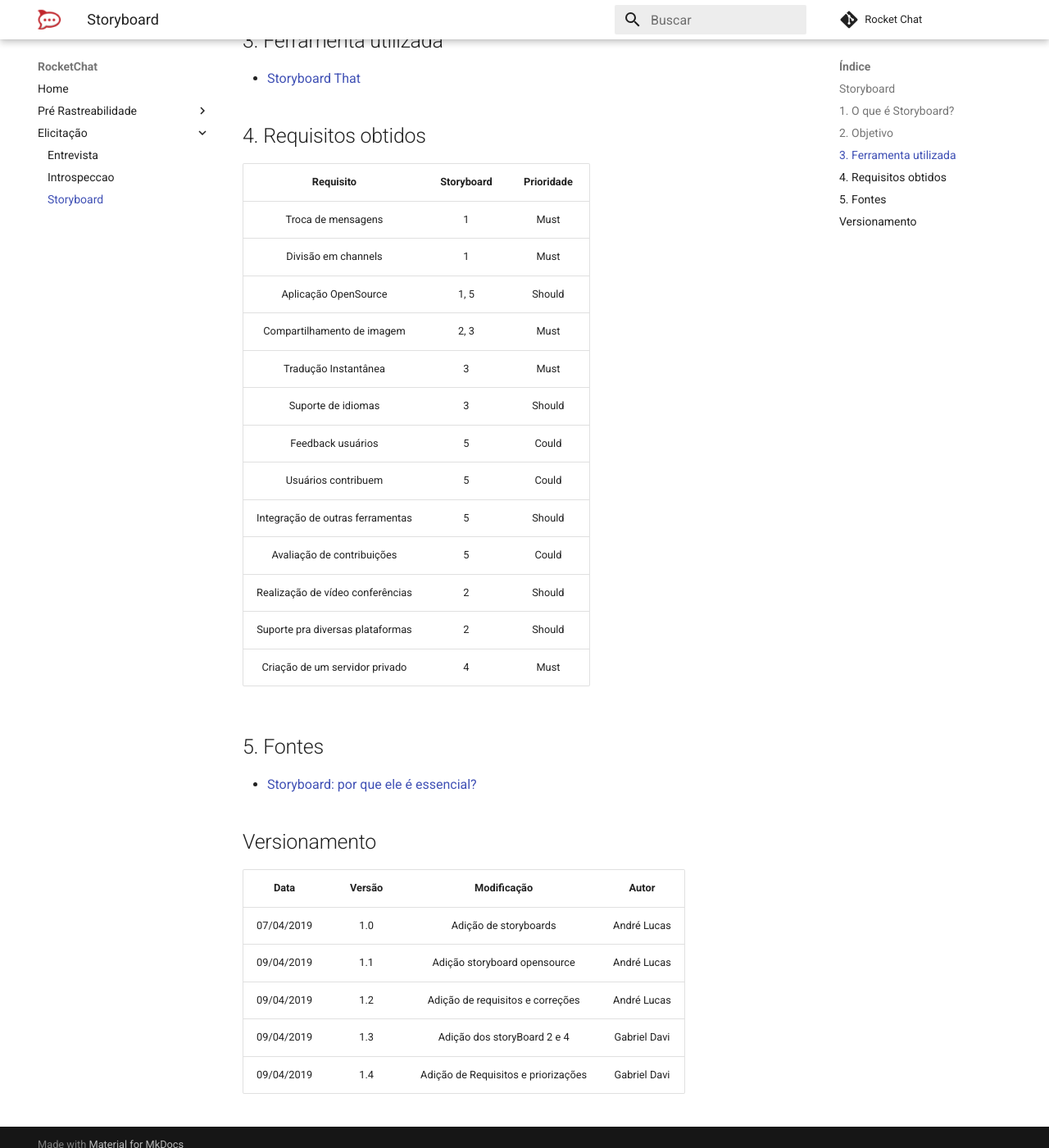
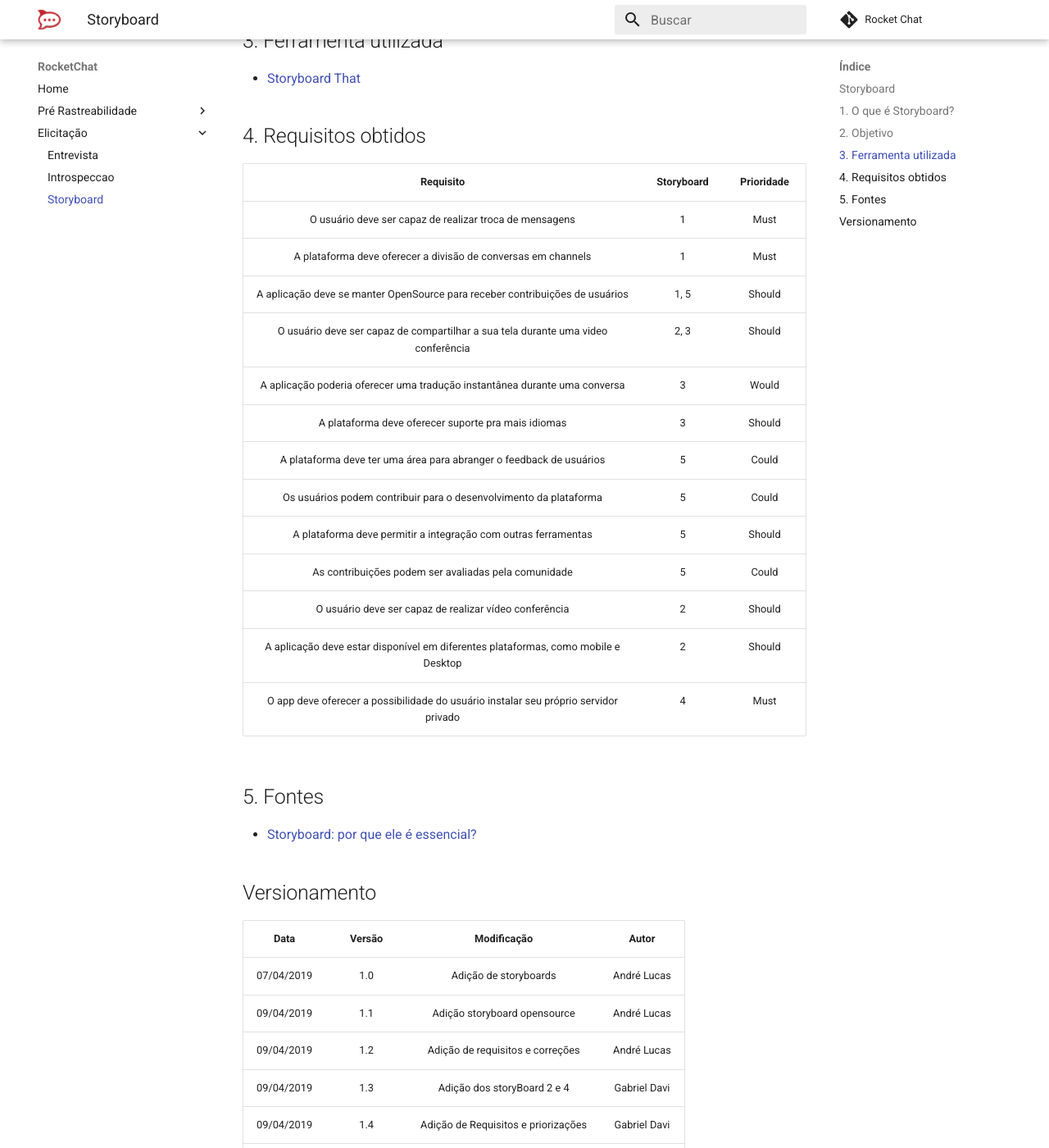
Before and after one commit to MarcosNBJ/2019.1-RocketChat, an MkDocs documentation site: the page built from docs/Elicitação/Storyboard.md, in a window 1280 px wide and 1400 px high, scrolled down 2396 px. Shown: the whole window at 82% size. Built offline with MkDocs 1.6.1 and Material for MkDocs 9.7.7, drawn with Linux system fonts in a browser that asks for light colours; comment, search, counter and statistics services are not loaded.

Commit message:
making some adjustments

```diff
--- a/docs/Elicitação/Storyboard.md
+++ b/docs/Elicitação/Storyboard.md
@@ -39,19 +39,19 @@
 
 | Requisito | Storyboard | Prioridade |
 |  :------: | :------: | :------: |
-| Troca de mensagens | 1 | Must |
-| Divisão em channels | 1 | Must |
-| Aplicação OpenSource | 1, 5 | Should |
-| Compartilhamento de imagem | 2, 3 | Must |
-| Tradução Instantânea | 3 | Must |
-| Suporte de idiomas | 3 | Should |
-| Feedback usuários | 5 | Could |
-| Usuários contribuem | 5 | Could |
-| Integração de outras ferramentas | 5 | Should |
-| Avaliação de contribuições | 5 | Could |
-| Realização de vídeo conferências | 2 | Should |
-| Suporte pra diversas plataformas | 2 | Should |
-| Criação de um servidor privado | 4 | Must |
+| O usuário deve ser capaz de realizar troca de mensagens | 1 | Must |
+| A plataforma deve oferecer a divisão de conversas em channels | 1 | Must |
+| A aplicação deve se manter OpenSource para receber contribuições de usuários | 1, 5 | Should |
+| O usuário deve ser capaz de compartilhar a sua tela durante uma video conferência | 2, 3 | Should |
+| A aplicação poderia oferecer uma tradução instantânea durante uma conversa| 3 | Would |
+| A plataforma deve oferecer suporte pra mais idiomas | 3 | Should |
+| A plataforma deve ter uma área para abranger o feedback de usuários | 5 | Could |
+| Os usuários podem contribuir para o desenvolvimento da plataforma | 5 | Could |
+| A plataforma deve permitir a integração com outras ferramentas | 5 | Should |
+| As contribuições podem ser avaliadas pela comunidade| 5 | Could |
+| O usuário deve ser capaz de realizar vídeo conferência | 2 | Should |
+| A aplicação deve estar disponível em diferentes plataformas, como mobile e Desktop | 2 | Should |
+| O app deve oferecer a possibilidade do usuário instalar seu próprio servidor privado | 4 | Must |
 
 ## 5. Fontes
 
@@ -66,3 +66,4 @@
 | 09/04/2019 | 1.2 | Adição de requisitos e correções | André Lucas |
 | 09/04/2019 | 1.3 | Adição dos storyBoard 2 e 4 | Gabriel Davi |
 | 09/04/2019 | 1.4 | Adição de  Requisitos e priorizações | Gabriel Davi |
+| 10/04/2019 | 1.5 | Ajustes | Gabriel Davi |
```
